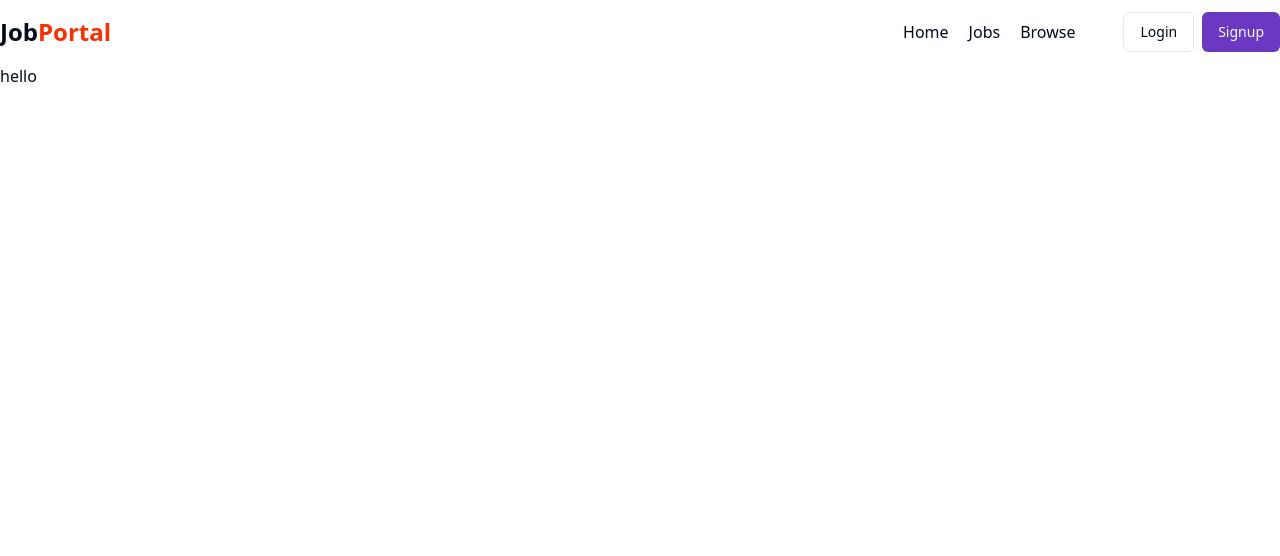
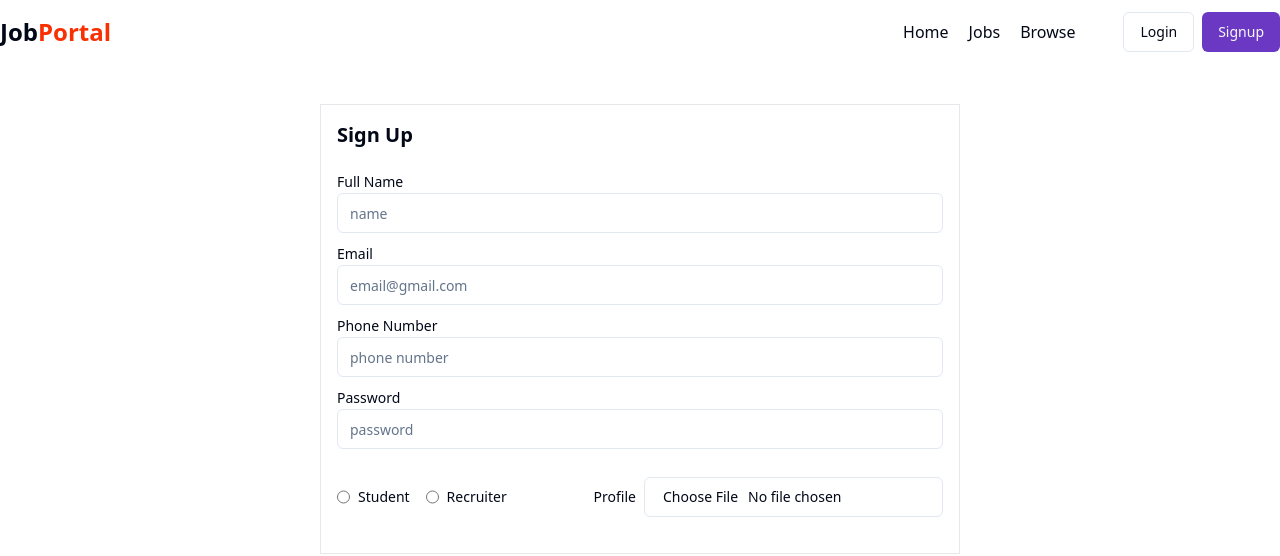
Before and after one commit to Himanshu-coder007/Job-Portal, a React (Vite) app in the folder frontend/: page /signup in a window 1280 px wide. Shown: the top 556 px of the page. Built offline with nearby package versions, Linux system fonts and the light colour scheme.

Commit message:
signnup ui half done

```diff
--- a/frontend/package.json
+++ b/frontend/package.json
@@ -11,7 +11,9 @@
   },
   "dependencies": {
     "@radix-ui/react-avatar": "^1.1.1",
+    "@radix-ui/react-label": "^2.1.0",
     "@radix-ui/react-popover": "^1.1.2",
+    "@radix-ui/react-radio-group": "^1.2.1",
     "@radix-ui/react-slot": "^1.1.0",
     "@reduxjs/toolkit": "^2.3.0",
     "axios": "^1.7.7",
--- a/frontend/src/components/auth/Signup.jsx
+++ b/frontend/src/components/auth/Signup.jsx
@@ -1,13 +1,69 @@
-import React from 'react'
-import Navbar from '../shared/Navbar'
+import React from "react";
+import Navbar from "../shared/Navbar";
+import { Label } from "../ui/label";
+import { Input } from "../ui/input";
+import { RadioGroup, RadioGroupItem } from "@/components/ui/radio-group";
 
 const Signup = () => {
   return (
-    <div><Navbar/>
-    hello
+    <div>
+      <Navbar />
+      <div className="flex items-center justify-center max-w-7xl mx-auto">
+        <form
+          action=""
+          className="w-1/2 border border-gray-200 rounnded-md p-4 my-10"
+        >
+          <h1 className="font-bold text-xl mb-5">Sign Up</h1>
+          <div className="my-2">
+            <Label>Full Name</Label>
+            <Input type="text" placeholder="name" />
+          </div>
+          <div className="my-2">
+            <Label>Email</Label>
+            <Input type="email" placeholder="email@gmail.com" />
+          </div>
+          <div className="my-2">
+            <Label>Phone Number</Label>
+            <Input type="text" placeholder="phone number" />
+          </div>
+          <div className="my-2">
+            <Label>Password</Label>
+            <Input type="password" placeholder="password" />
+          </div>
+          <div className="flex items-center justify-between">
+            <RadioGroup className="flex items-center gap-4 my-5">
+              <div className="flex items-center space-x-2">
+                <Input
+                  type="radio"
+                  name="role"
+                  value="student"
+                  className="cursor-pointer"
+                />
+                <Label htmlFor="r1">Student</Label>
+              </div>
+              <div className="flex items-center space-x-2">
+                <Input
+                  type="radio"
+                  name="role"
+                  value="recruiter"
+                  className="cursor-pointer"
+                />
+                <Label htmlFor="r2">Recruiter</Label>
+              </div>
+            </RadioGroup>
+            <div className="flex items-center gap-2">
+              <Label>Profile</Label>
+              <Input
+              accept="image/*"
+              type="file"
+              className="cursor-pointer"
+              />
+            </div>
+          </div>
+        </form>
+      </div>
     </div>
+  );
+};
 
-  )
-}
-
-export default Signup
+export default Signup;
--- /dev/null
+++ b/frontend/src/components/ui/input.jsx
@@ -0,0 +1,19 @@
+import * as React from "react"
+
+import { cn } from "@/lib/utils"
+
+const Input = React.forwardRef(({ className, type, ...props }, ref) => {
+  return (
+    (<input
+      type={type}
+      className={cn(
+        "flex h-10 w-full rounded-md border border-input bg-background px-3 py-2 text-base ring-offset-background file:border-0 file:bg-transparent file:text-sm file:font-medium file:text-foreground placeholder:text-muted-foreground focus-visible:outline-none focus-visible:ring-2 focus-visible:ring-ring focus-visible:ring-offset-2 disabled:cursor-not-allowed disabled:opacity-50 md:text-sm",
+        className
+      )}
+      ref={ref}
+      {...props} />)
+  );
+})
+Input.displayName = "Input"
+
+export { Input }
--- /dev/null
+++ b/frontend/src/components/ui/label.jsx
@@ -0,0 +1,16 @@
+import * as React from "react"
+import * as LabelPrimitive from "@radix-ui/react-label"
+import { cva } from "class-variance-authority";
+
+import { cn } from "@/lib/utils"
+
+const labelVariants = cva(
+  "text-sm font-medium leading-none peer-disabled:cursor-not-allowed peer-disabled:opacity-70"
+)
+
+const Label = React.forwardRef(({ className, ...props }, ref) => (
+  <LabelPrimitive.Root ref={ref} className={cn(labelVariants(), className)} {...props} />
+))
+Label.displayName = LabelPrimitive.Root.displayName
+
+export { Label }
--- /dev/null
+++ b/frontend/src/components/ui/radio-group.jsx
@@ -0,0 +1,29 @@
+import * as React from "react"
+import * as RadioGroupPrimitive from "@radix-ui/react-radio-group"
+import { Circle } from "lucide-react"
+
+import { cn } from "@/lib/utils"
+
+const RadioGroup = React.forwardRef(({ className, ...props }, ref) => {
+  return (<RadioGroupPrimitive.Root className={cn("grid gap-2", className)} {...props} ref={ref} />);
+})
+RadioGroup.displayName = RadioGroupPrimitive.Root.displayName
+
+const RadioGroupItem = React.forwardRef(({ className, ...props }, ref) => {
+  return (
+    (<RadioGroupPrimitive.Item
+      ref={ref}
+      className={cn(
+        "aspect-square h-4 w-4 rounded-full border border-primary text-primary ring-offset-background focus:outline-none focus-visible:ring-2 focus-visible:ring-ring focus-visible:ring-offset-2 disabled:cursor-not-allowed disabled:opacity-50",
+        className
+      )}
+      {...props}>
+      <RadioGroupPrimitive.Indicator className="flex items-center justify-center">
+        <Circle className="h-2.5 w-2.5 fill-current text-current" />
+      </RadioGroupPrimitive.Indicator>
+    </RadioGroupPrimitive.Item>)
+  );
+})
+RadioGroupItem.displayName = RadioGroupPrimitive.Item.displayName
+
+export { RadioGroup, RadioGroupItem }
```
Also changed, not shown: 1 other file (tests, documents, lock files or other folders).
